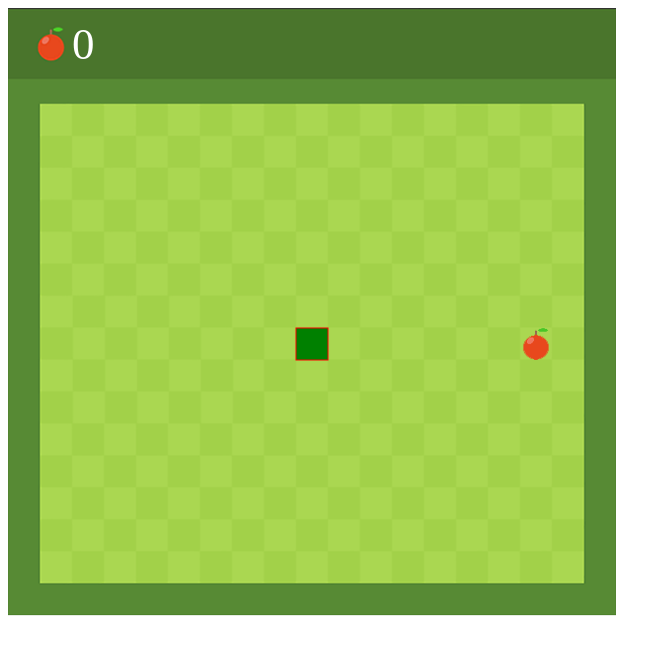
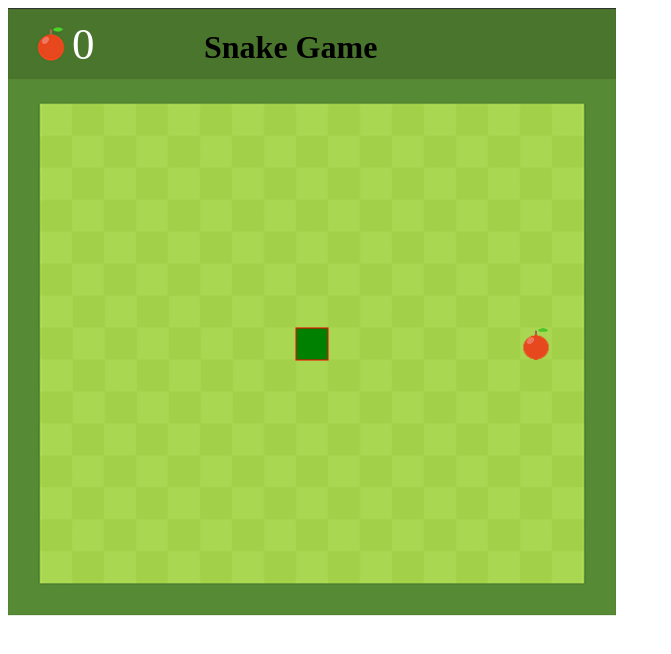
Before and after one commit to n1sam1Media/Snake_Game_Project, a plain HTML site: page index.html in a window 1280 px wide. Shown: the whole page, without its empty margins (0-671 px from the left). Drawn offline with Linux system fonts and the light colour scheme.

Commit message:
gave a title and some styles

```diff
--- a/index.html
+++ b/index.html
@@ -2,10 +2,20 @@
 <html>
 <head>
 	<title>Snake Game</title>
+	<style type="text/css">
+	  h1{
+	    position: fixed;
+	    left: 204px;
+	  }
+	</style>
 </head>
 <body>
 
-<canvas id="snake" width="608" height="608"></canvas>
+  <div>
+    <h1>Snake Game</h1>
+
+    <canvas id="snake" width="608" height="608"></canvas>
+  </div>
 
 <script type="text/javascript" src="snake.js"></script>
 </body>
```
